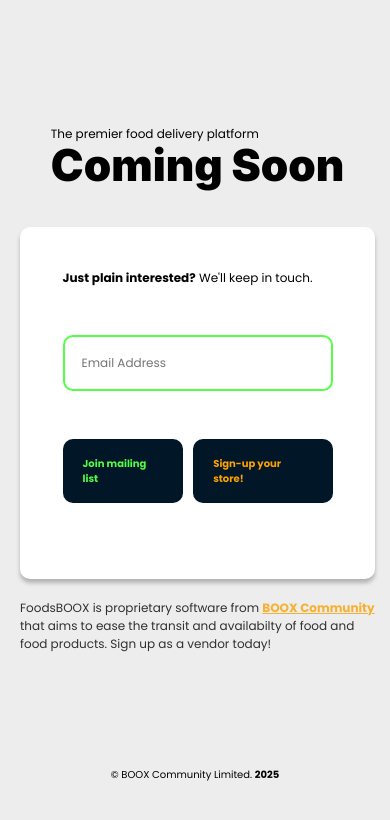
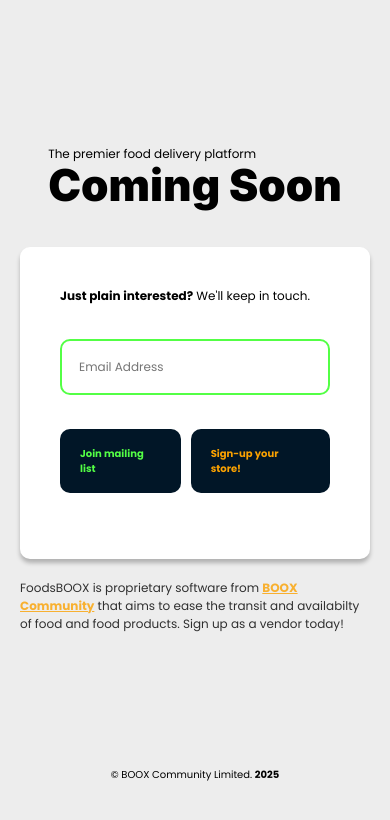
Before and after one commit to georgeAkonjom/FoodsBOOX_coming_soon_page, a React (Vite) app in the folder front_end/: page / in a window 390 px wide. Shown: the top 820 px of the page. Built offline with nearby package versions, Linux system fonts and the light colour scheme.

Commit message:
responsivity changes

```diff
--- a/front_end/src/App.css
+++ b/front_end/src/App.css
@@ -106,10 +106,13 @@
     font-size: 4.4rem;
   }
  #form {
-  padding-top: 4.26rem;
-  padding-bottom: 4.26rem;
-  padding-left: 4.26rem;
-  padding-right: 4.26rem;
+  padding-top: 4rem;
+  padding-bottom: 4rem;
+  padding-left: 4rem;
+  padding-right: 4rem;
+  }
+  form {
+    gap: .8rem;
   }
   .desc {
     max-width: 100vw;
```
Also changed, not shown: 1 other file (tests, documents, lock files or other folders).
